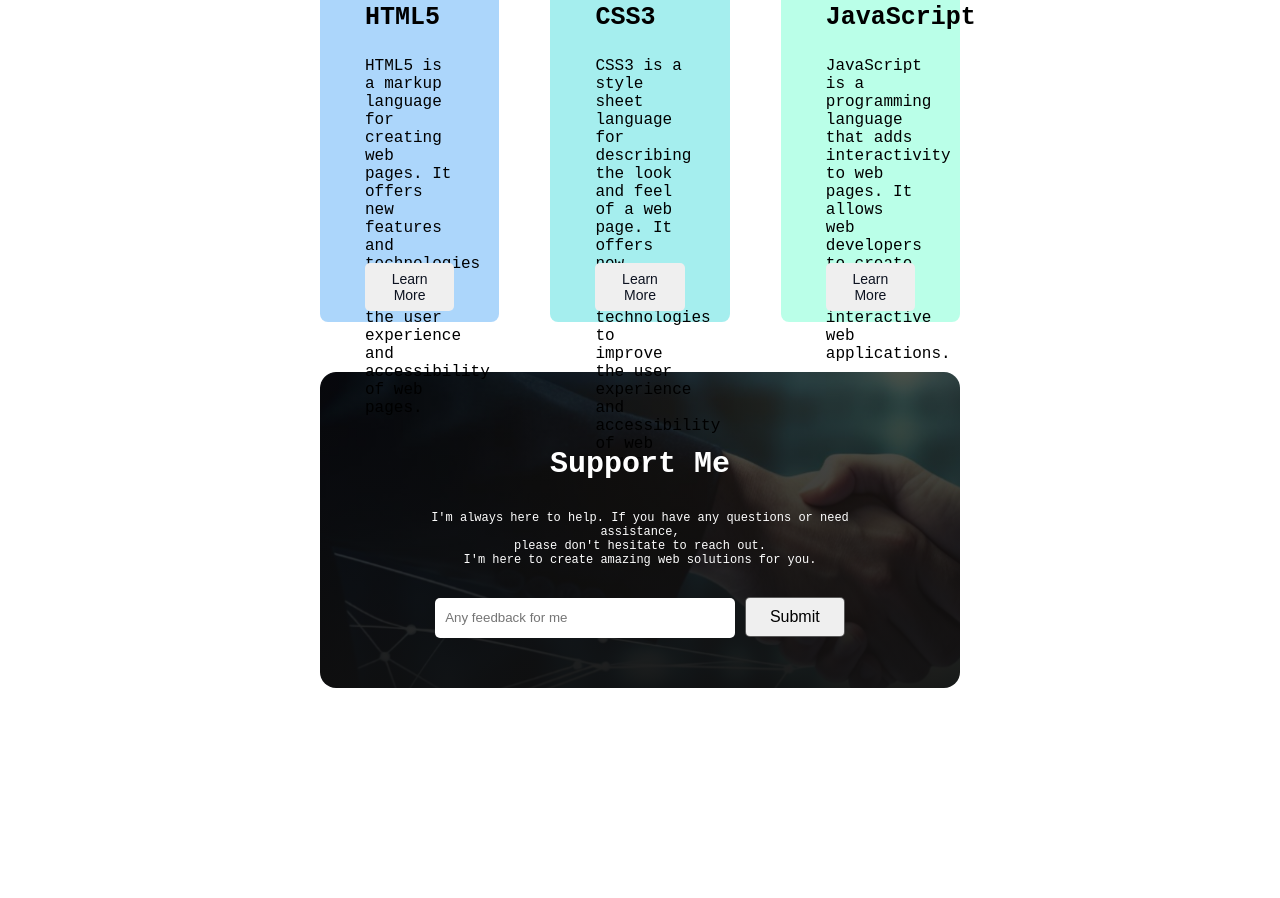
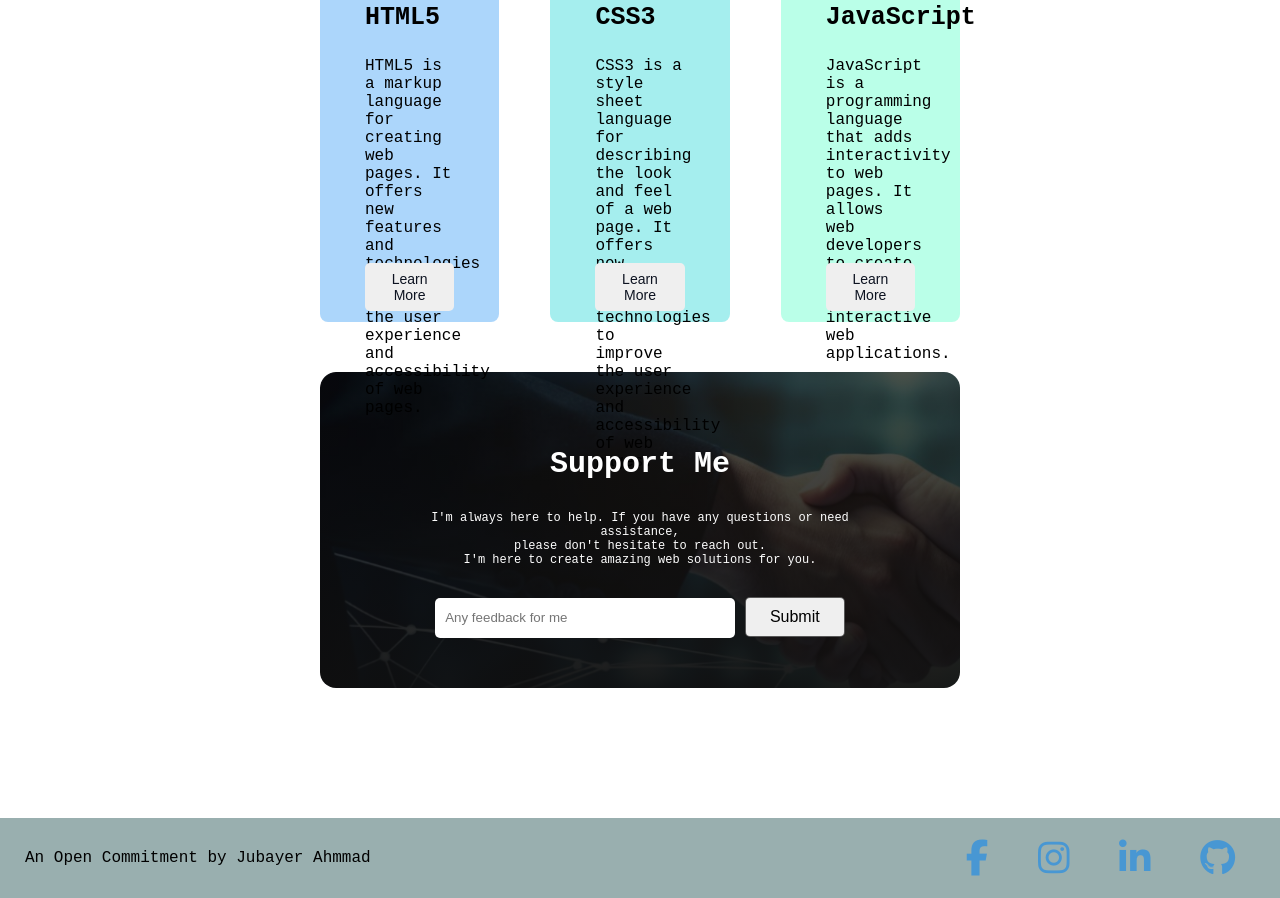
Before and after one commit to jubayerahmmad/my-portfolio-A1, a plain HTML site: page index.html in a window 1280 px wide. Shown: the part 3930-4828 px from the top of the page. Before the commit the page ends 4748 px from the top, so only its background shows below. Drawn offline with Linux system fonts and the light colour scheme; a web font is replaced by a local one.

Commit message:
footer section done

```diff
--- a/index.html
+++ b/index.html
@@ -5,6 +5,7 @@
     <meta name="viewport" content="width=device-width, initial-scale=1.0" />
     <title>My Portfolio</title>
     <link rel="stylesheet" href="style.css" />
+    <script src="https://kit.fontawesome.com/945603a62f.js" crossorigin="anonymous"></script>
   </head>
   <body>
     <header>
@@ -32,7 +33,7 @@
               become a web developer and <br />
               build impactful websites that make a difference.
             </p>
-            <button class="banner-btn"><a href="">Contact With Me</a></button>
+            <button class="banner-btn"><a href="#footer">Contact With Me</a></button>
           </div>
         </div>
       </section>
@@ -143,7 +144,13 @@
               </p>
             </div>
             <div class="button-container">
-              <button class="target-btn"><a href="https://www.w3schools.com/html/default.asp" target="_blank">Learn More</a></button>
+              <button class="target-btn">
+                <a
+                  href="https://www.w3schools.com/html/default.asp"
+                  target="_blank"
+                  >Learn More</a
+                >
+              </button>
             </div>
           </div>
           <div class="web-dev-tools-card css-card">
@@ -153,13 +160,19 @@
             <div class="web-dev-tools-desc">
               <h3>CSS3</h3>
               <p>
-                CSS3 is a style sheet language for describing the look and feel of a
-                web page. It offers new features and technologies to improve the
-                user experience and accessibility of web pages.
+                CSS3 is a style sheet language for describing the look and feel
+                of a web page. It offers new features and technologies to
+                improve the user experience and accessibility of web pages.
               </p>
             </div>
             <div class="button-container">
-              <button class="target-btn"><a href="https://www.w3schools.com/css/default.asp" target="_blank">Learn More</a></button>
+              <button class="target-btn">
+                <a
+                  href="https://www.w3schools.com/css/default.asp"
+                  target="_blank"
+                  >Learn More</a
+                >
+              </button>
             </div>
           </div>
           <div class="web-dev-tools-card js-card">
@@ -169,13 +182,19 @@
             <div class="web-dev-tools-desc">
               <h3>JavaScript</h3>
               <p>
-                JavaScript is a programming language that adds interactivity to web
-                pages. It allows web developers to create dynamic and interactive
-                web applications.
+                JavaScript is a programming language that adds interactivity to
+                web pages. It allows web developers to create dynamic and
+                interactive web applications.
               </p>
             </div>
             <div class="button-container">
-              <button class="target-btn"><a href="https://www.w3schools.com/js/default.asp" target="_blank">Learn More</a></button>
+              <button class="target-btn">
+                <a
+                  href="https://www.w3schools.com/js/default.asp"
+                  target="_blank"
+                  >Learn More</a
+                >
+              </button>
             </div>
           </div>
         </div>
@@ -185,20 +204,37 @@
         <div class="section-title support">
           <h2>Support Me</h2>
           <p>
-            I'm always here to help. If you have any questions or need assistance, <br>
-            please don't hesitate to reach out. <br> I'm here to create amazing web
-            solutions for you.
+            I'm always here to help. If you have any questions or need
+            assistance, <br />
+            please don't hesitate to reach out. <br />
+            I'm here to create amazing web solutions for you.
           </p>
           <div class="contact-form">
             <form>
               <input type="text" placeholder="Any feedback for me" required />
-              <button class="contact-button" type="submit"><a href="">Submit</a></button>
+              <button class="contact-button" type="submit">
+                <a href="">Submit</a>
+              </button>
             </form>
           </div>
         </div>
       </section>
     </main>
 
-    <footer></footer>
+    <footer>
+      <section id="footer" class="footer">
+        <div class="footer-content">
+          <div class="contact-info">
+            <p>An Open Commitment by Jubayer Ahmmad</p>
+          </div>
+          <div class="social-icons">
+            <a href="https://www.facebook.com/zubayerahmmad.1" target="_blank"><i class="fab fa-facebook-f"></i></a>
+            <a href="https://www.instagram.com/zubayerrrrrrr" target="_blank"><i class="fab fa-instagram"></i></a>
+            <a href="https://www.linkedin.com/in/jubayer-ahmmad073" target="_blank"><i class="fab fa-linkedin-in"></i></a>
+            <a href="https://github.com/jubayerahmmad" target="_blank"><i class="fab fa-github"></i></a>
+          </div>
+        </div>
+      </section>
+    </footer>
   </body>
 </html>
--- a/style.css
+++ b/style.css
@@ -308,3 +308,27 @@ iframe {
   text-decoration: none;
   color: black;
 }
+
+/* footer style  */
+
+.footer-content{
+  background-color: rgba(132, 158, 158, 0.822);
+  height: 80px;
+  display: flex;
+  padding: 25px;
+  justify-content: space-between;
+  align-items: center;
+}
+.social-icons i{
+  font-size: 36px;
+  padding: 20px;
+}
+
+.social-icons a{
+  text-decoration: none;
+  color: rgba(10, 133, 240, 0.568)
+}
+
+.social-icons a:hover{
+  color: rgb(6, 135, 248)
+}
```
